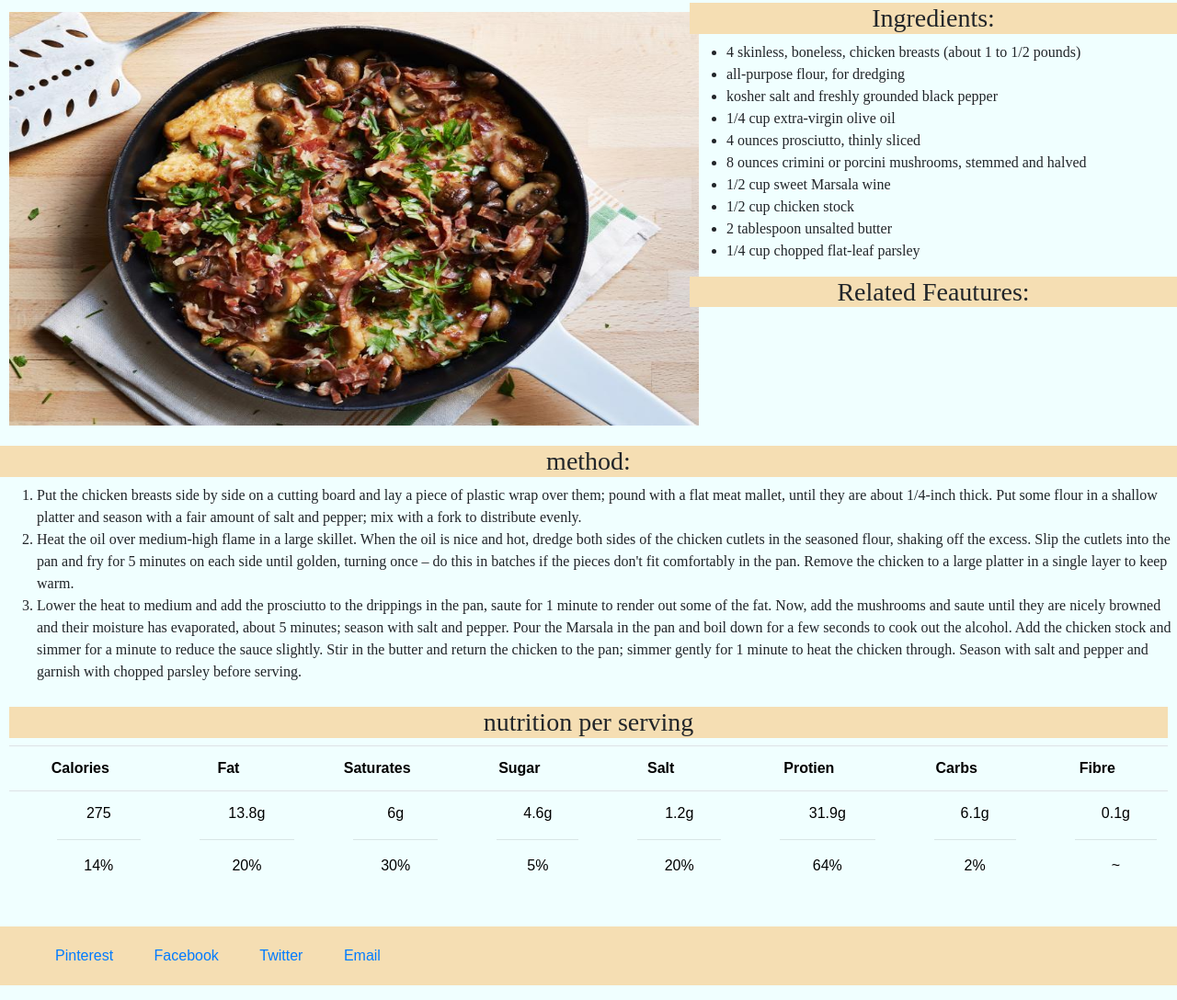
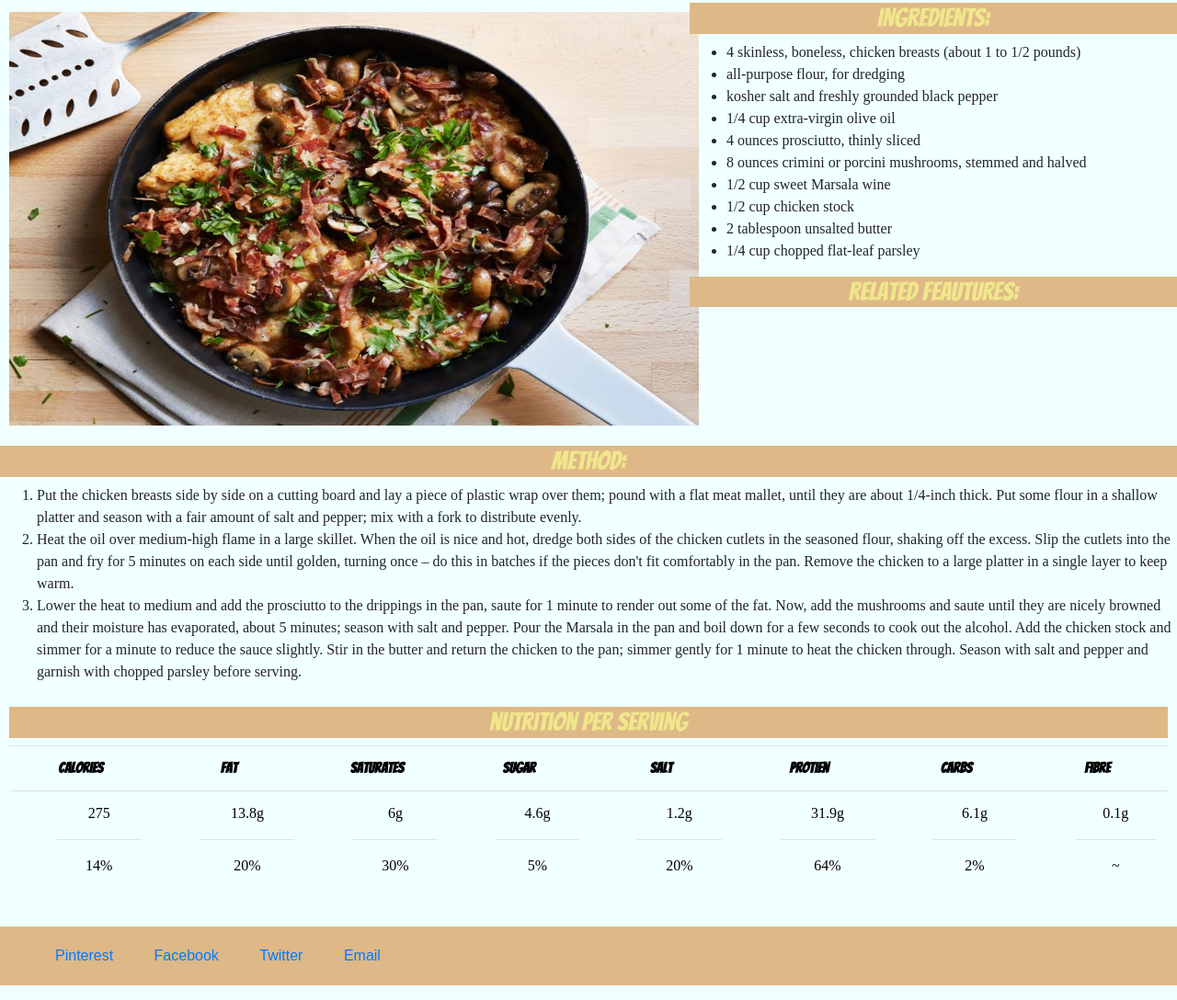
Before and after one commit to zacharyw16/recipeProject, a plain HTML site: page index.html in a window 1280 px wide. Shown: the part 214-1302 px from the top of the page at 92% size. Drawn offline with nearby package versions, Linux system fonts and the light colour scheme; a web font is replaced by a local one.

Commit message:
changed font-family + font color

```diff
--- a/styles.css
+++ b/styles.css
@@ -6,8 +6,9 @@ body {
 }
 
     h3 {
-    background-color: wheat;
-    font-family: Poly;
+    background-color: burlywood;
+    font-family: Bangers;
+    color: khaki;
 
 }
 
@@ -86,11 +87,13 @@ section .list-2 ul {
 }
 
 .table th {
+    font-family: Bangers;
     text-align: center;
     color: black;
 }
 
 .table ul li {
+    font-family: Poly;
     list-style: none;
     text-align: center;
     color: black;
@@ -105,7 +108,7 @@ section .list-2 ul {
 footer {
     padding: 0;
     margin: 0;
-    background-color: wheat;
+    background-color: burlywood;
     clear: both;
 }
 
```
